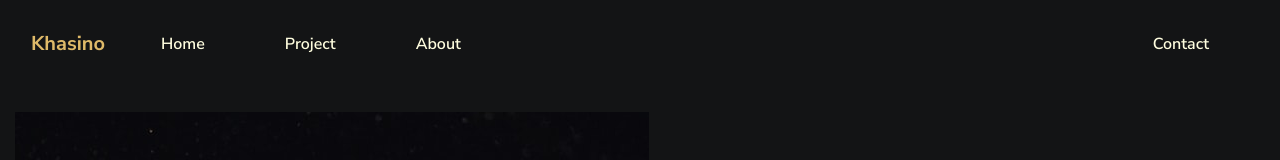
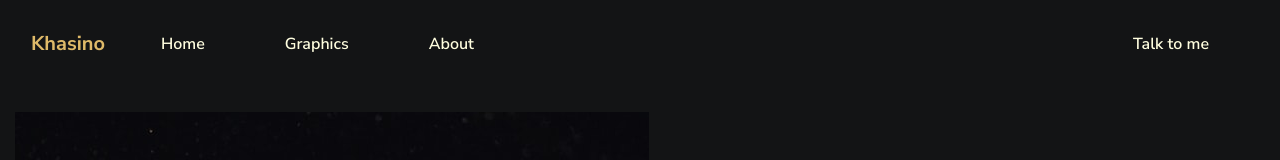
Before and after one commit to hoellenfahrt/hoellenfahrt.github.io, a website: page project.html in a window 1280 px wide. Shown: the top 160 px of the page. Drawn offline with Linux system fonts and the light colour scheme.

Commit message:
Update project.html

```diff
--- a/project.html
+++ b/project.html
@@ -26,7 +26,7 @@
                             <a class="nav-link" href="index.html">Home</a>
                         </li>
                         <li class="nav-item">
-                            <a class="nav-link" href="project.html">Project</a>
+                            <a class="nav-link" href="project.html">Graphics</a>
                         </li>
 
                         <li class="nav-item">
@@ -38,7 +38,7 @@
 
 
                         <li class="nav-item">
-                            <a class="nav-link" href="contact.html">Contact</a>
+                            <a class="nav-link" href="contact.html">Talk to me</a>
                         </li>
                     </ul>
                 </div>
```
